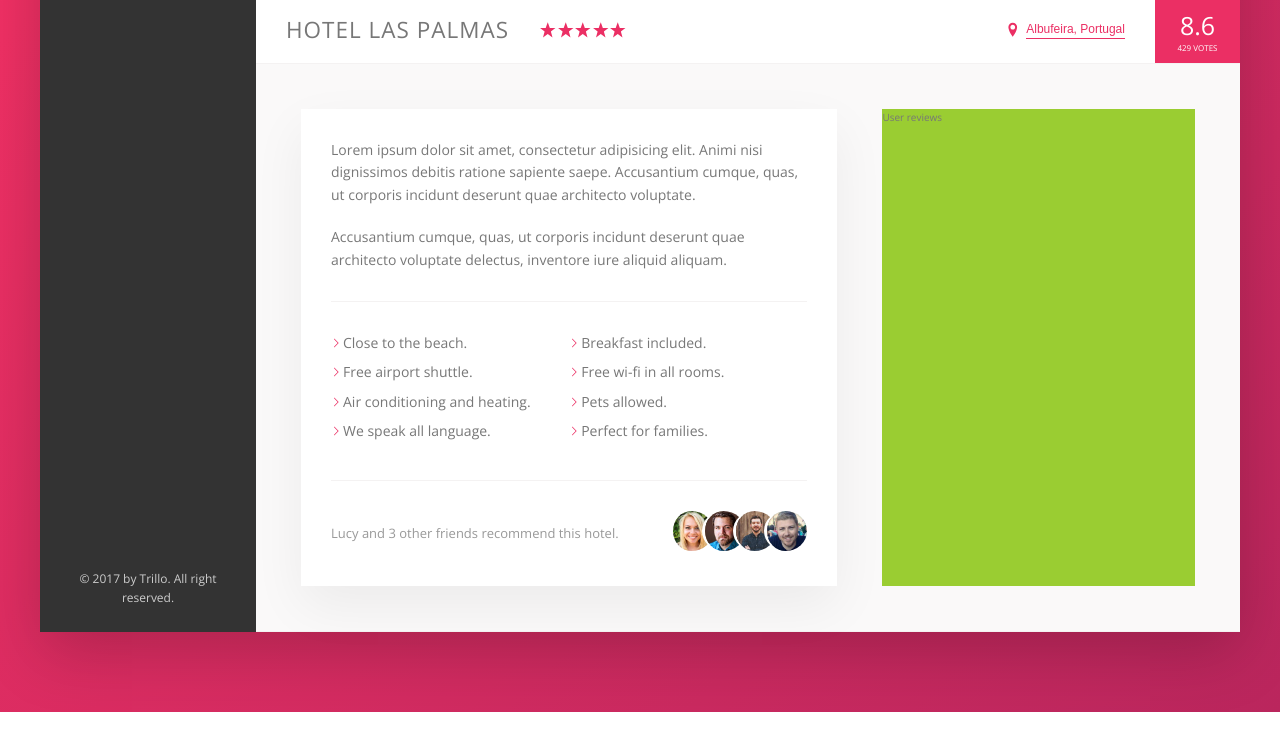
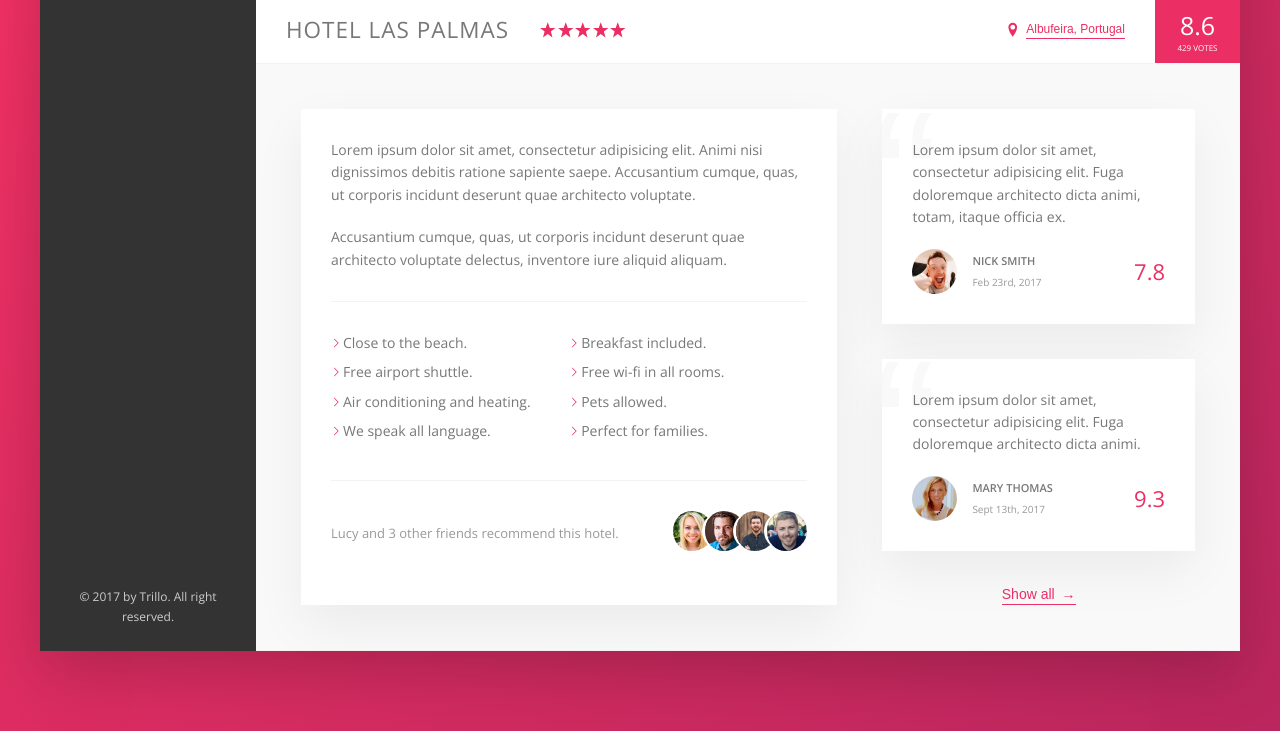
Before and after one commit to Caiko/trillo, a website: page index.html in a window 1280 px wide. Shown: the part 538-1269 px from the top of the page. Drawn offline with nearby package versions, Linux system fonts and the light colour scheme.

Commit message:
Added User Reviews

```diff
--- a/index.html
+++ b/index.html
@@ -175,7 +175,40 @@
 
             </div>
 
-            <div class="user-reviews">User reviews</div>
+            <div class="user-reviews">
+
+              <figure class="review">
+                <blockquote class="review__text">
+                  Lorem ipsum dolor sit amet, consectetur adipisicing elit. Fuga doloremque architecto dicta animi, totam, itaque officia ex.
+                </blockquote>
+                <figcaption class="review__user">
+                  <img src="img/user-1.jpg" alt="" class="review__photo">
+                  <div class="review__user-box">
+                    <p class="review__user-name">Nick Smith</p>
+                    <p class="review__user-date">Feb 23rd, 2017</p>
+                  </div>
+                  <div class="review__rating">7.8</div>
+                </figcaption>
+              </figure>
+
+              <figure class="review">
+                <blockquote class="review__text">
+                  Lorem ipsum dolor sit amet, consectetur adipisicing elit. Fuga doloremque architecto dicta animi.
+                </blockquote>
+                <figcaption class="review__user">
+                  <img src="img/user-2.jpg" alt="" class="review__photo">
+                  <div class="review__user-box">
+                    <p class="review__user-name">Mary Thomas</p>
+                    <p class="review__user-date">Sept 13th, 2017</p>
+                  </div>
+                  <div class="review__rating">9.3</div>
+                </figcaption>
+             </figure>
+
+             <button class="btn-inline">Show all <span>&rarr;</span></button>
+            </div>
+
+
           </div>
 
         </main>
--- a/sass/_components.scss
+++ b/sass/_components.scss
@@ -278,8 +278,18 @@
   cursor: pointer;
   transition: all 0.2s;
 
+  & span {
+    margin-left: 3px;
+
+    transition: margin-left 0.2s;
+  }
+
   &:hover {
     color: var(--color-grey-dark-1);
+
+    span {
+      margin-left: 8px;
+    }
   }
   &:focus {
     outline: none;
@@ -369,3 +379,74 @@
     }
   }
 }
+
+//////////////////////////////////////////////////////////////////////////////
+// Reviews
+.review {
+  background-color: #fff;
+  box-shadow: var(--shadow-light);
+  padding: 3rem;
+  margin-bottom: 3.5rem;
+  position: relative;
+  overflow: hidden;
+
+  &__text {
+    margin-bottom: 2rem;
+    z-index: 10;
+    position: relative;
+  }
+
+  &__user {
+    display: flex;
+    align-items: center;
+  }
+
+  &__photo {
+    height: 4.5rem;
+    width: 4.5rem;
+    border-radius: 50%;
+    margin-right: 1.5rem;
+  }
+
+  &__user-box {
+    display: flex;
+    flex-direction: column;
+    margin-right: auto;
+  }
+
+  &__user-name {
+    text-transform: uppercase;
+    font-weight: 600;
+    font-size: 1.1rem;
+    margin-bottom: 0.4rem;
+  }
+
+  &__user-date {
+    font-size: 1rem;
+    color: var(--color-grey-dark-3);
+  }
+
+  &__rating {
+    color: var(--color-primary);
+    font-size: 2.2rem;
+    font-weight: 300;
+  }
+
+  &::before {
+    content: "\201C";
+    position: absolute;
+    top: -2.75rem;
+    left: -1rem;
+    font-size: 20rem;
+    line-height: 1;
+    color: var(--color-grey-light-1);
+    font-family: sans-serif;
+    z-index: 1;
+  }
+}
+
+//////////////////////////////////////////////////////////////////////////////
+// Recommend
+
+//////////////////////////////////////////////////////////////////////////////
+// Recommend
--- a/sass/_layout.scss
+++ b/sass/_layout.scss
@@ -34,6 +34,7 @@
 }
 
 .detail {
+  font-size: 1.4rem;
   display: flex;
   padding: 4.5rem;
   background-color: var(--color-grey-light-1);
@@ -50,6 +51,8 @@
 }
 
 .user-reviews {
-  background-color: yellowgreen;
   flex: 1;
+  display: flex;
+  flex-direction: column;
+  align-items: center;
 }
```
Also changed, not shown: css/style.css, 1 other file.
